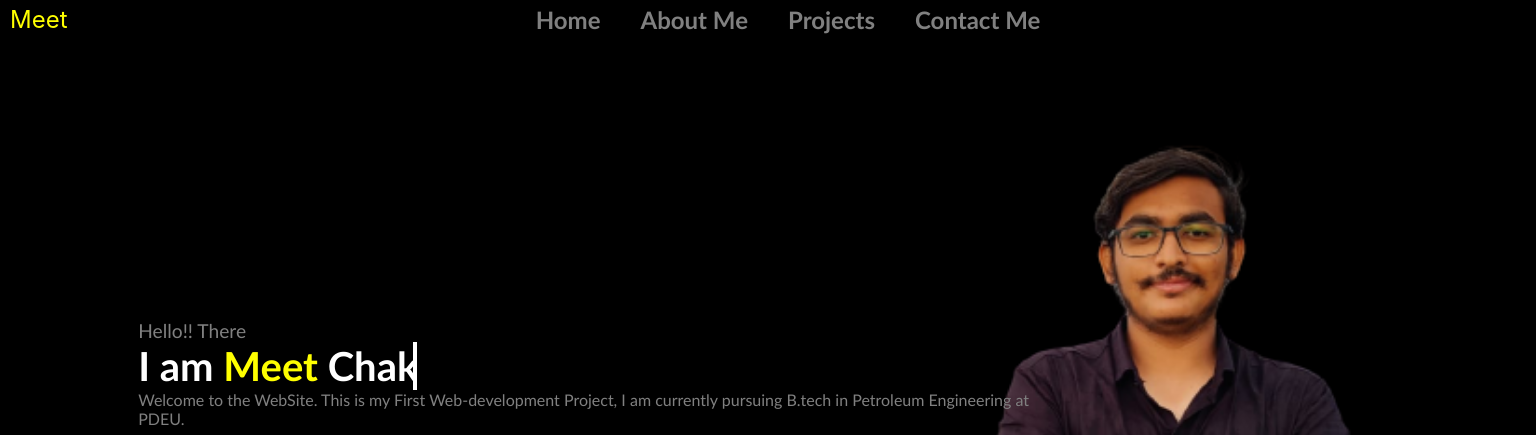
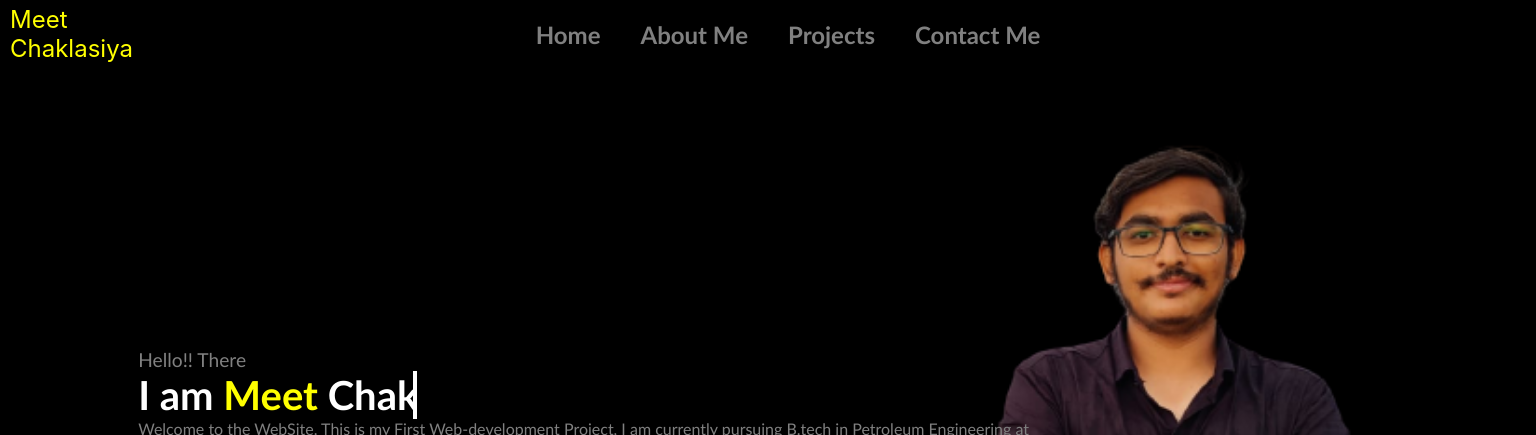
Before and after one commit to meetchaklasiya/Portfolio-Meet.github.io, a plain HTML site: page index.html in a window 1536 px wide. Shown: the top 435 px of the page. Drawn offline with Linux system fonts and the light colour scheme.

Commit message:
Update index.html

```diff
--- a/index.html
+++ b/index.html
@@ -9,7 +9,7 @@
     <link rel="preconnect" href="https://fonts.googleapis.com">
     <link href="https://css.gg/css?=|code-slash" rel="stylesheet">
 
-    <title>Portfolio</title>
+    <title>Meet Chaklasiya</title>
 </head>
 <style>
     * {
@@ -229,7 +229,7 @@
         margin: 0 15px;
         font-size: 1.2em;
         display: flex;
-        color: white;
+        color: black;
     }
 
     .make {
@@ -255,6 +255,7 @@
     .percentage2,
     .percentage3 {
         margin: 10px 5px;
+        color : black;
     }
 
     .hello {
@@ -840,6 +841,8 @@
         }
 }
 @media (min-width:1500px) and (max-width:3000px){
+            .container{
+                overflow-x : hidden;}
             .range{
                 top: -45vh;
             }
@@ -868,7 +871,7 @@
     <div class="container">
         <div class="navbar">
             <nav>
-                <p>Meet</p>
+                <p>Meet Chaklasiya</p>
                 <div class="minicontainer">
                     <a>Home</a>
                     <a href="#1">About Me</a>
```
